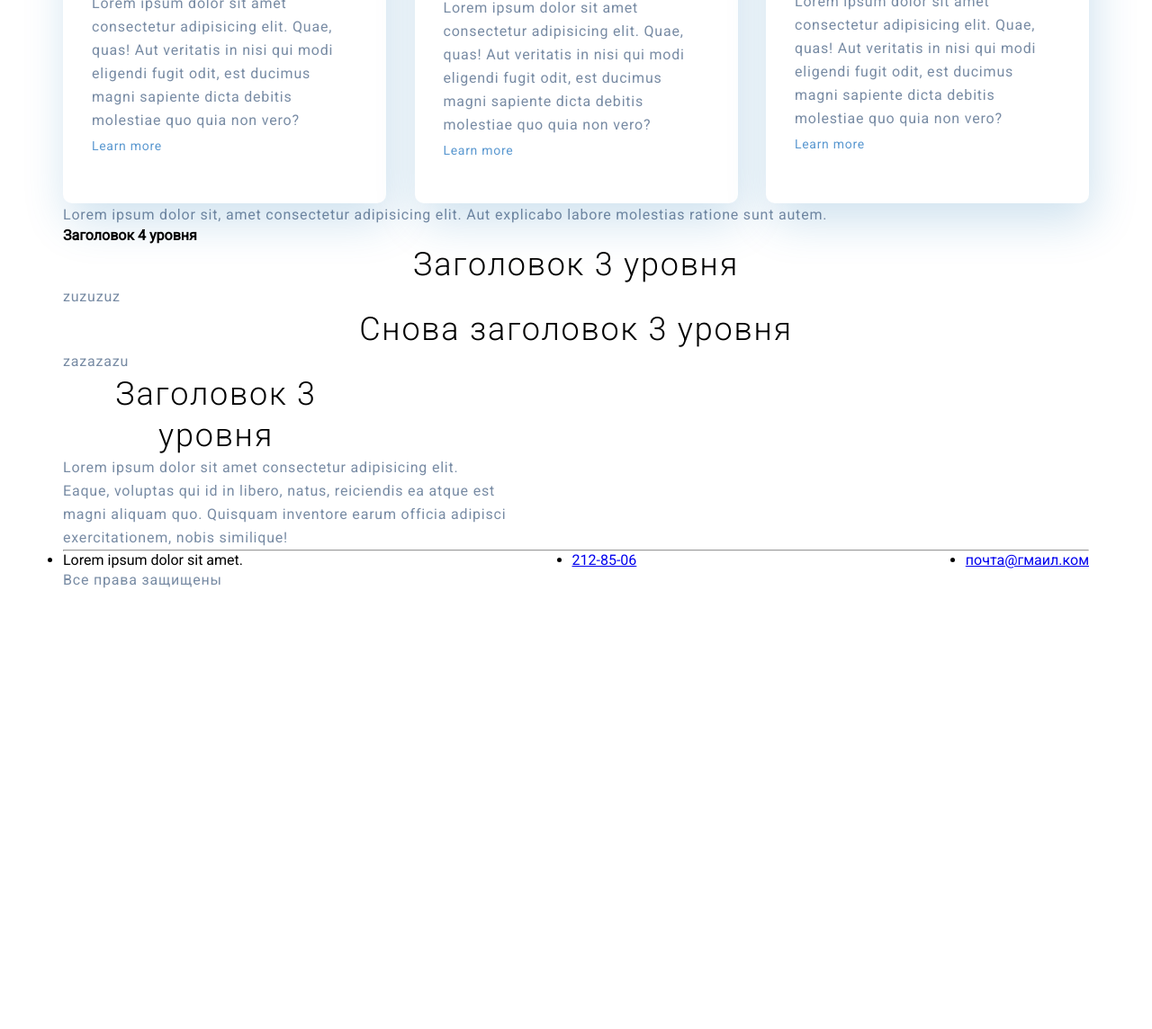
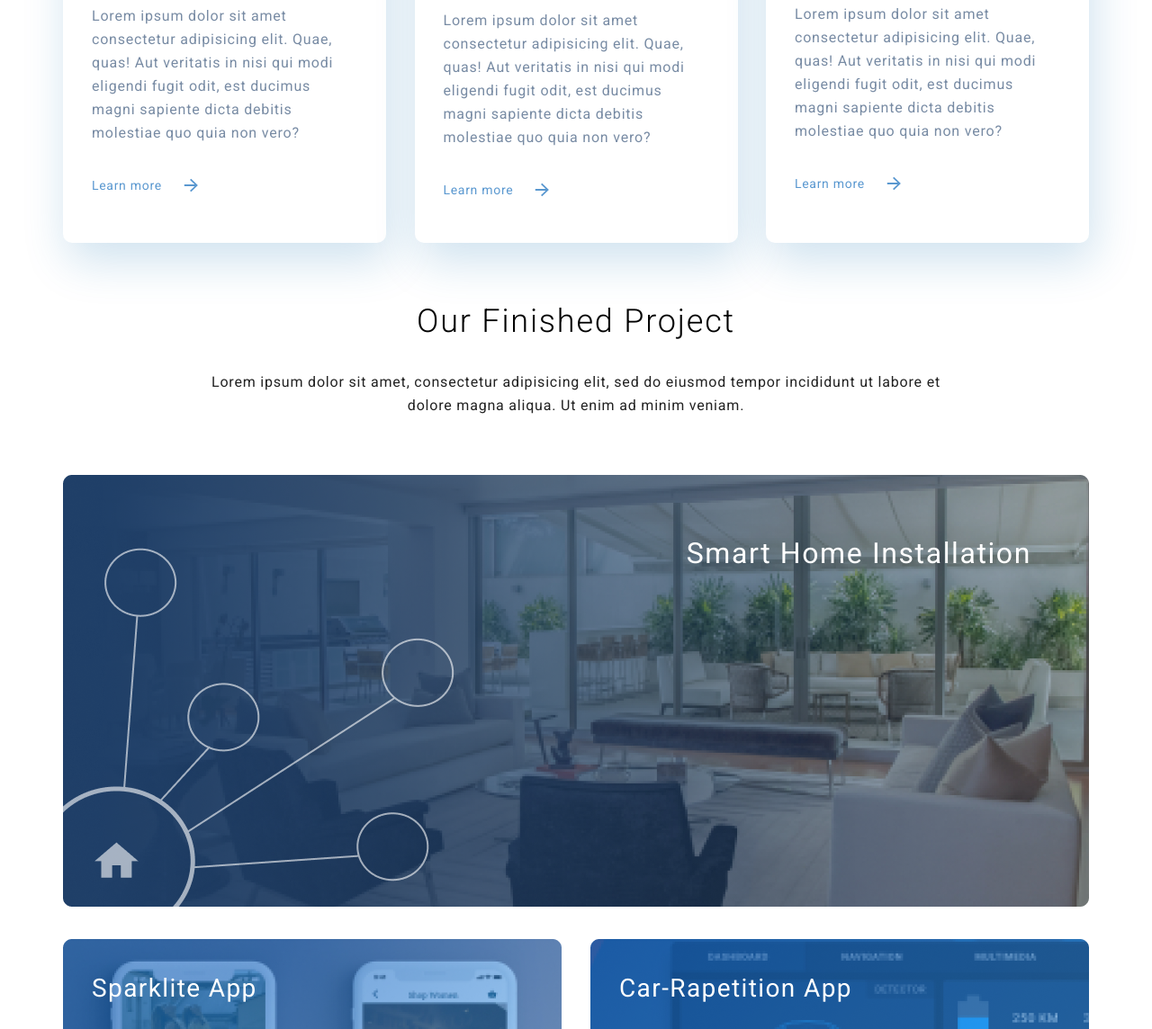
Before and after one commit to axe1n/HTML_CSS_Basic, a plain HTML site: page HomeWork_5/index.html in a window 1280 px wide. Shown: the part 1228-2372 px from the top of the page at 90% size. Before the commit the page ends 1886 px from the top, so only its background shows below. Drawn offline with Linux system fonts and the light colour scheme.

Commit message:
HM5_done

```diff
--- a/HomeWork_5/index.html
+++ b/HomeWork_5/index.html
@@ -34,7 +34,10 @@
                     <p class="text">Lorem ipsum dolor sit amet consectetur adipisicing elit. Quae, quas! Aut
                         veritatis in nisi qui modi eligendi fugit odit, est ducimus magni sapiente dicta debitis
                         molestiae quo quia non vero?</p>
-                    <a href="#" class="card__link">Learn more</a>
+                    <a href="#" class="card__link">
+                        <span>Learn more</span>
+                        <img class="arrow" src="img/arrow.svg" alt="arrow">
+                    </a>
                 </div>
                 <div class="card">
                     <img class="card__image" src="img/card-2.svg" alt="card 2">
@@ -42,7 +45,10 @@
                     <p class="text">Lorem ipsum dolor sit amet consectetur adipisicing elit. Quae, quas! Aut
                         veritatis in nisi qui modi eligendi fugit odit, est ducimus magni sapiente dicta debitis
                         molestiae quo quia non vero?</p>
-                    <a href="#" class="card__link">Learn more</a>
+                    <a href="#" class="card__link">
+                        <span>Learn more</span>
+                        <img class="arrow" src="img/arrow.svg" alt="arrow">
+                    </a>
                 </div>
                 <div class="card">
                     <img class="card__image" src="img/card-3.svg" alt="card 3">
@@ -50,40 +56,56 @@
                     <p class="text">Lorem ipsum dolor sit amet consectetur adipisicing elit. Quae, quas! Aut
                         veritatis in nisi qui modi eligendi fugit odit, est ducimus magni sapiente dicta debitis
                         molestiae quo quia non vero?</p>
-                    <a href="#" class="card__link">Learn more</a>
+                    <a href="#" class="card__link">
+                        <span>Learn more</span>
+                        <img class="arrow" src="img/arrow.svg" alt="arrow">
+                    </a>
                 </div>
             </div>
         </div>
-        <div class="our_project">
-            <p class="text">Lorem ipsum dolor sit, amet consectetur adipisicing elit. Aut explicabo labore
-                molestias ratione sunt autem.</p>
+        <div class="project">
+            <h3 class="heading">Our Finished Project</h3>
+            <p class="project__text text">Lorem ipsum dolor sit amet, consectetur adipisicing elit, sed do eiusmod
+                tempor incididunt
+                ut labore et dolore magna aliqua. Ut enim ad minim veniam.</p>
+
+            <div class="project__item">
+                <img class="project__img" src="img/project-1.png" alt="project 1">
+                <p class="project__img-1-text">Smart Home Installation</p>
+            </div>
+            <div class="project__items-box">
+                <div class="project__item project__item-2_margin">
+                    <img class="project__img" src="img/project-2.png" alt="project 2">
+                    <p class="project__img-2-text">Sparklite App</p>
+                </div>
+                <div class="project__item">
+                    <img class="project__img" src="img/project-3.png" alt="project 3">
+                    <p class="project__img-2-text">Car-Rapetition App</p>
+                </div>
+            </div>
         </div>
-        <h4 class="header-4">Заголовок 4 уровня</h4>
-        <h3 class="heading">Заголовок 3 уровня</h3>
-        <p class="text">zuzuzuz</p>
-        <h3 class="heading">Снова заголовок 3 уровня</h3>
-        <p class="text">zazazazu</p>
     </div>
     <div class="footer">
         <div class="container">
-            <div class="lets_talk">
+            <div class="footer__top">
                 <div class="work_with_us">
-                    <h3 class="heading">Заголовок 3 уровня</h3>
-                    <p class="text">Lorem ipsum dolor sit amet consectetur adipisicing elit. Eaque, voluptas qui id
-                        in
-                        libero, natus, reiciendis ea atque est magni aliquam quo. Quisquam inventore earum officia
-                        adipisci
-                        exercitationem, nobis similique!</p>
+                    <h3 class="footer-heading">Intersted to woek with our team?</h3>
+                    <p class="text footer-text">Lorem ipsum dolor sit amet, consectetur adipisicing elit, sed do eiusmod
+                        tempor incididunt ut labore et dolore magna aliqua. Ut enim ad minim veniam.</p>
+                </div>
+                <div class="footer__lets-talk">
+                    <a href="#" class="footer_button">Let’s Talk</a>
                 </div>
             </div>
-            <hr>
-            <ul class="our_contacts">
-                <li>Lorem ipsum dolor sit amet.</li>
-                <li><a href="tel:212-85-06">212-85-06</a></li>
-                <li><a href="mailto:почта@гмаил.ком" target="_blank">почта@гмаил.ком</a> </li>
-            </ul>
-            <div class="all_rights_reserved">
-                <p class="text">Все права защищены</p>
+        </div>
+        <div class="footer__bottom">
+            <div class="container">
+                <ol class="contacts">
+                    <li>Lorem ipsum dolor sit amet, consectetur adipisicing elit.</li>
+                    <li><a href="tel:212-85-06">+7-812-7313-4321</a></li>
+                    <li><a href="mailto:hello.site@gmail.com" target="_blank">hello.site@gmail.com</a> </li>
+                </ol>
+                <p class="text all_rights_reserved">2021 All rights reserved.</p>
             </div>
         </div>
     </div>
--- a/HomeWork_5/styles.css
+++ b/HomeWork_5/styles.css
@@ -12,7 +12,7 @@ body {
 }
 
 .container {
-    width: 1140px;
+    max-width: 1140px;
     margin: 0 auto;
 }
 
@@ -41,7 +41,6 @@ body {
     line-height: 74px;
     letter-spacing: 0.04em;
     color: #1F3F68;
-
 }
 
 .top_text {
@@ -87,6 +86,15 @@ body {
     line-height: 30px;
     letter-spacing: 0.05em;
     color: #1F3F68;
+    margin-bottom: 14px;
+}
+
+.footer-heading {
+    font-weight: 400;
+    font-size: 36px;
+    line-height: 46px;
+    letter-spacing: 0.05em;
+    color: #FFFFFF;
 }
 
 .text {
@@ -98,6 +106,25 @@ body {
     opacity: 0.6;
 }
 
+.project__text {
+    width: 75%;
+    text-align: center;
+    color: #222222;
+    opacity: 1;
+    margin: 32px auto 64px;
+}
+
+.footer-text {
+    width: 495px;
+    color: #FFFFFF;
+    margin-top: 32px;
+    margin-bottom: 96px;
+}
+
+.all_rights_reserved {
+    color: #FFFFFF;
+    opacity: 0.4;
+}
 
 .user-data-input {
     border: 1px solid #356EAD;
@@ -151,30 +178,132 @@ body {
 }
 
 .card__link {
+    display: flex;
     font-weight: 400;
     font-size: 14px;
     line-height: 30px;
     letter-spacing: 0.05em;
     color: #5A98D0;
     text-decoration: none;
+    margin-top: 30px;
+}
+
+.arrow {
+    margin-left: 24px;
+}
+
+
+.project {
+    margin-top: 64px;
+}
+
+.project__items-box {
+    display: flex;
+    justify-content: space-between;
+    margin-top: 32px;
+    margin-bottom: 112px;
+}
+
+.project__item {
+    position: relative;
+    flex-grow: 1;
+}
+
+.project__item-2_margin {
+    margin-right: 32px;
+}
+
+.project__img {
+    width: 100%;
+}
+
+.project__img-1-text {
+    font-weight: 400;
+    font-size: 32px;
+    line-height: 46px;
+    text-align: right;
+    letter-spacing: 0.05em;
+    color: #FFFFFF;
+    position: absolute;
+    top: 64px;
+    right: 64px;
+    z-index: 1;
+}
+
+.project__img-2-text {
+    font-weight: 400;
+    font-size: 28px;
+    line-height: 46px;
+    letter-spacing: 0.05em;
+    color: #FFFFFF;
+    position: absolute;
+    top: 32px;
+    left: 32px;
+    z-index: 1;
+}
+
+.footer {
+    background: #316099;
+}
+
+.footer__top {
+    margin-left: 113px;
+    margin-right: 113px;
+    display: flex;
+    justify-content: space-between;
 }
 
 .work_with_us {
     width: 340px;
+    margin-top: 91px;
 }
 
-.footer p {
-    width: 495px;
+.footer_button {
+    font-weight: 400;
+    font-size: 16px;
+    line-height: 26px;
+    text-align: center;
+    letter-spacing: 0.04em;
+    color: #FFFFFF;
+    background: #5A98D0;
+    text-decoration: none;
+    padding: 15px 80px;
+    display: inline-block;
+    margin-top: 165px;
 }
 
-.footer .our_contacts {
+.footer__bottom {
+    border-top: 1px solid rgb(255, 255, 255, 0.4);
+    padding: 64px 113px;
+}
+
+.contacts {
     display: flex;
     justify-content: space-between;
+    margin-bottom: 64px;
+}
+
+.contacts a {
+    text-decoration: none;
+    font-weight: 400;
+    font-size: 16px;
+    line-height: 26px;
+    letter-spacing: 0.05em;
+    color: #FFFFFF;
+}
+
+.contacts li {
+    font-weight: 400;
+    font-size: 16px;
+    line-height: 26px;
+    letter-spacing: 0.05em;
+    color: #FFFFFF;
+    list-style-position: inside;
 }
 
 /* Стили раздела Контакты */
 
-.our_connections {
+.connections {
     display: flex;
     justify-content: space-between;
 }
```
Also changed, not shown: HomeWork_5/contacts.html (+16 -15 lines), HomeWork_5/img/arrow.svg (added), HomeWork_5/img/project-1.png (added), HomeWork_5/img/project-2.png (added), HomeWork_5/img/project-3.png (added).
